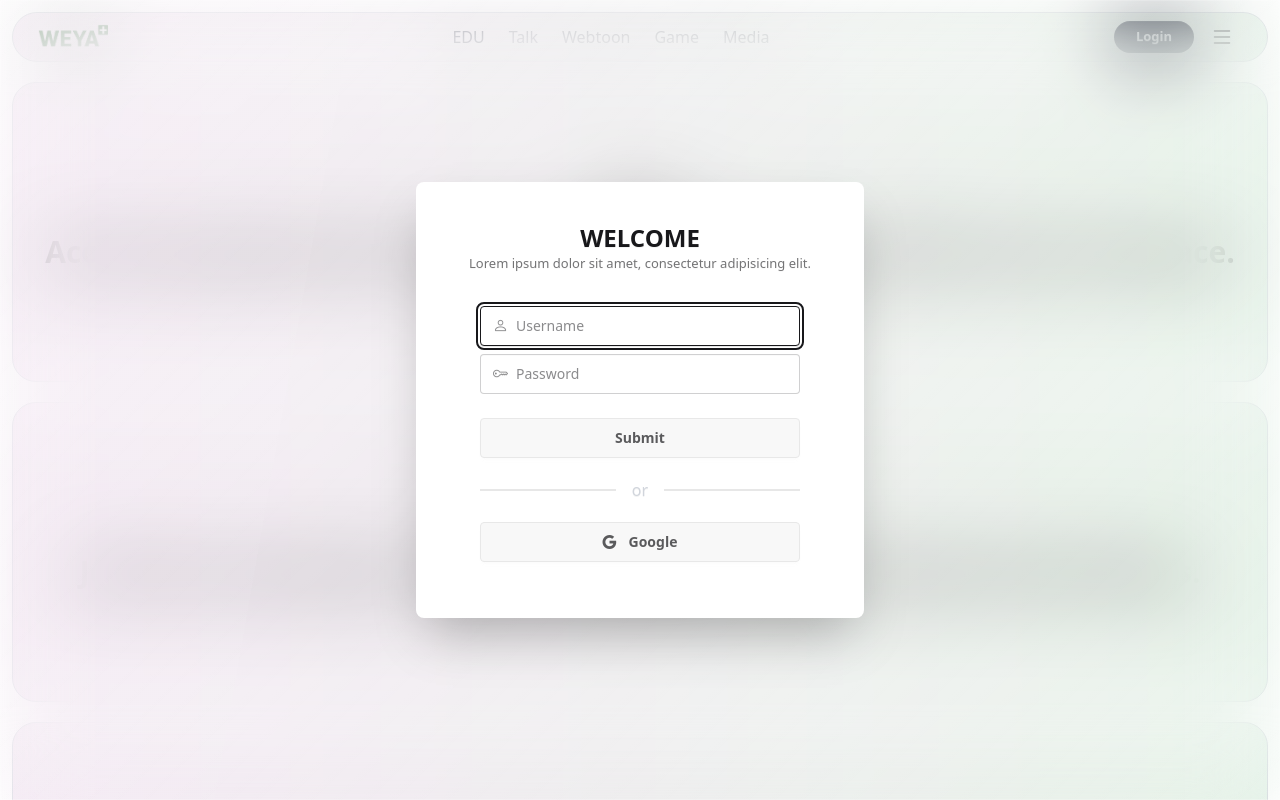
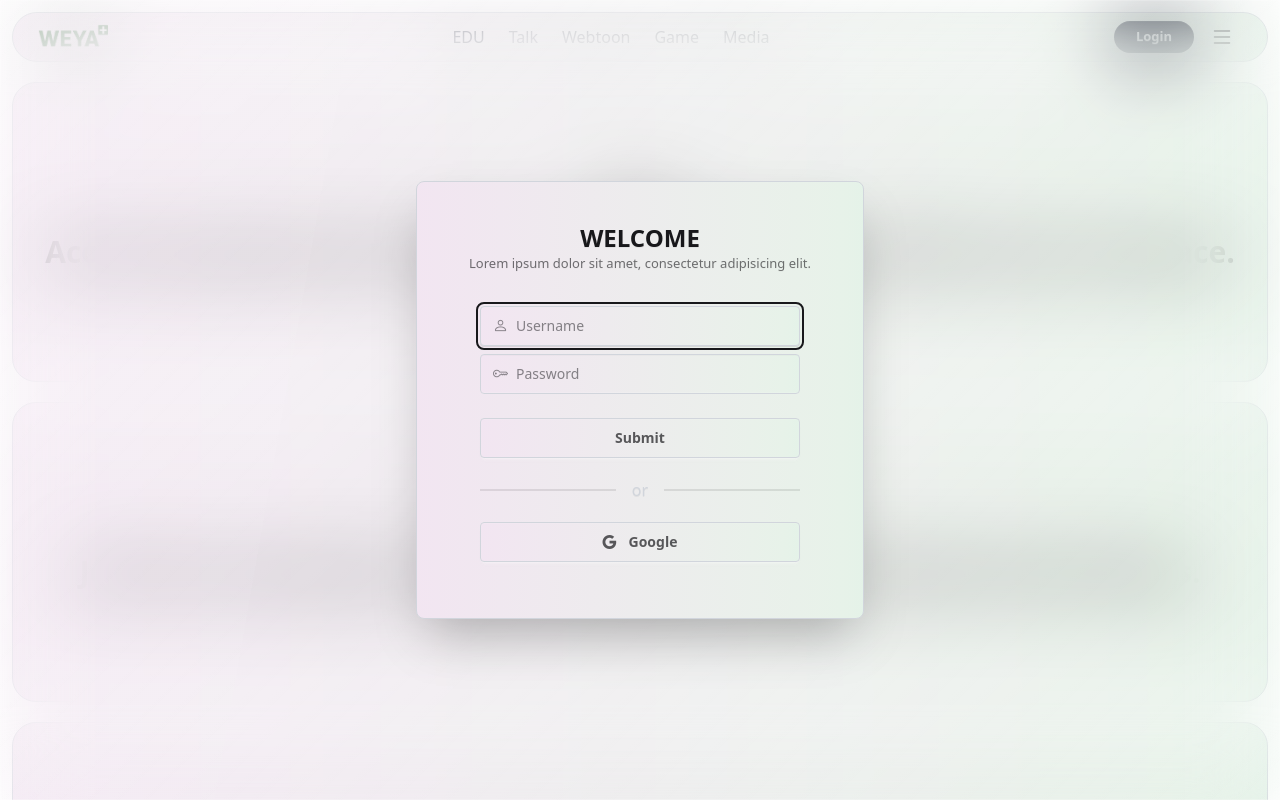
Before and after one commit to shahbozshirinboyev/weya-plus.uz, a React (Vite) app: page / in a window 1280 px wide. Both pictures are taken after a click on the button "Login". Shown: the top 800 px of the page. Built offline with nearby package versions, Linux system fonts and the light colour scheme.

Commit message:
Login page....

```diff
--- a/src/components/Login.jsx
+++ b/src/components/Login.jsx
@@ -5,27 +5,27 @@ function Login() {
     <>
       {/* Open the modal using document.getElementById('ID').showModal() method */}
       <dialog id="login" className="modal glass">
-        <div className="modal-box max-w-md">
+        <div className="modal-box max-w-md border border-gray-300 dark:border-gray-600 bg-base-200 bg-gradient-to-r from-[#eed9ed]/60 dark:from-[#eed9ed]/10 to-[#2ec05a]/10">
           <h3 className="font-bold text-2xl uppercase text-center mt-4"> Welcome </h3>
           <p className="text-[13px] text-center mb-8 opacity-60">Lorem ipsum dolor sit amet, consectetur adipisicing elit.</p>
 
           <form action="" className="flex flex-col justify-center items-center gap-2 mb-8">
-            <label className="input">
+            <label className="input border border-gray-300 dark:border-gray-600 bg-base-200 bg-gradient-to-r from-[#eed9ed]/60 dark:from-[#eed9ed]/10 to-[#2ec05a]/10">
               <i className="bi bi-person flex justify-center items-center text-[15px] opacity-50"></i>
               <input type="text" autoComplete="username" className="grow" placeholder="Username" />
             </label>
-            <label className="input">
+            <label className="input border border-gray-300 dark:border-gray-600 bg-base-200 bg-gradient-to-r from-[#eed9ed]/60 dark:from-[#eed9ed]/10 to-[#2ec05a]/10">
               <i className="bi bi-key flex justify-center items-center text-[15px] opacity-50"></i>
               <input type="password" autoComplete="current-password" className="grow" placeholder="Password" />
             </label>
-            <button className="btn w-[320px] flex justify-center items-center gap-3 mt-4">
+            <button className="btn w-[320px] flex justify-center items-center gap-3 mt-4 border border-gray-300 dark:border-gray-600 bg-base-200 bg-gradient-to-r from-[#eed9ed]/60 dark:from-[#eed9ed]/10 to-[#2ec05a]/10">
               {/* <i className="bi bi-google opacity-70"></i> */}
               <span className="opacity-70">Submit</span>
             </button>
             <div>
               <div className="divider w-[320px]"><span className="text-gray-300">or</span></div>
             </div>
-            <button className="btn w-[320px] flex justify-center items-center gap-3">
+            <button className="btn w-[320px] flex justify-center items-center gap-3 border border-gray-300 dark:border-gray-600 bg-base-200 bg-gradient-to-r from-[#eed9ed]/60 dark:from-[#eed9ed]/10 to-[#2ec05a]/10">
               <i className="bi bi-google opacity-70"></i>
               <span className="opacity-70">Google</span>
             </button>
```
